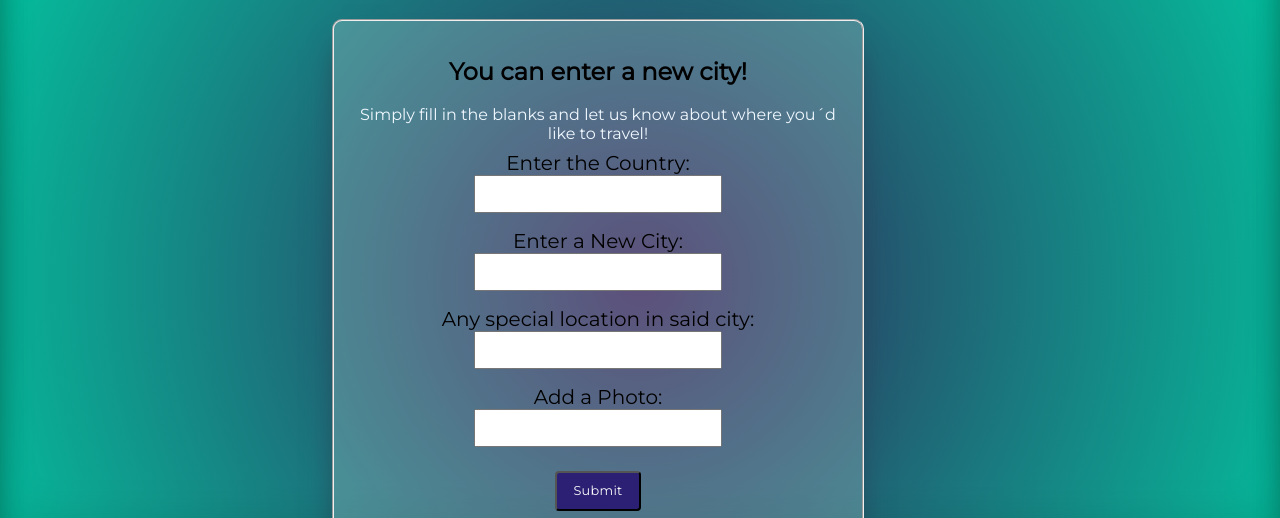
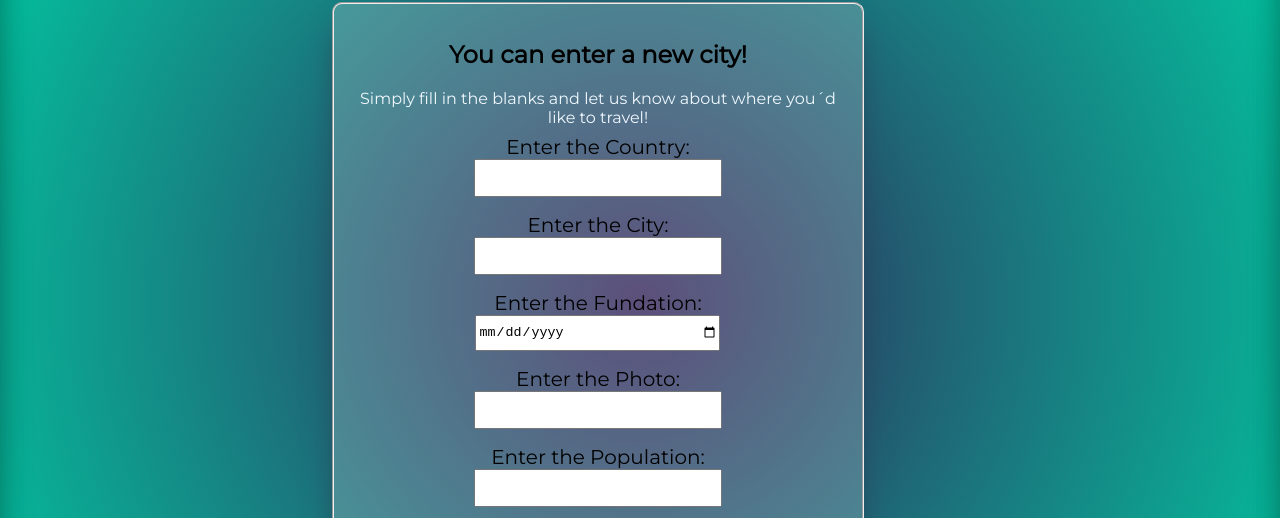
Before and after one commit to daniellfreelancer/mytinerary-pulpfiction, a React (Create React App) app: page /newCities in a window 1280 px wide. Shown: the part 282-800 px from the top of the page. Built offline with nearby package versions, Linux system fonts and the light colour scheme; a web font is replaced by a local one.

Commit message:
dinamic form

```diff
--- a/src/components/NewCityForm.jsx
+++ b/src/components/NewCityForm.jsx
@@ -2,6 +2,9 @@ import { React, useState } from "react";
 import "../styles/App.css";
 
 function NewCityForm() {
+
+    let arrayCities = []
+
     const [inputs, setInputs] = useState({});
 
     const handleChange = (newcity) => {
@@ -12,54 +15,75 @@ function NewCityForm() {
 
     const handleSubmit = (e) => {
         e.preventDefault();
-        console.log(inputs);
+        arrayCities.push(inputs)
+        console.log(arrayCities)
+        let inputForm = document.querySelector("#form-new-cities")
+        inputForm.reset()
     };
 
+    const arrayForm = [
+        {
+            id:"_country",
+            name: "Country",
+            type: "text",
+            value:""
+
+        },
+        {
+            id:"_city",
+            name: "City",
+            type: "text",
+            value:""
+
+        },
+        {
+            id:"_fundation",
+            name: "Fundation",
+            type: "date",
+            value:""
+
+        },
+        {
+            id:"_photo",
+            name: "Photo",
+            type: "url",
+            value:""
+
+        },
+        {
+            id:"_population",
+            name: "Population",
+            type: "number",
+            value:""
+
+        }
+
+
+    ]
+
+    const formView = (e) => {
+        return (
+            <label key={e.id}>
+            Enter the {e.name}: <br />
+                <input
+                    className="input-text"
+                    type={e.type}
+                    name={e.name}
+                    value={inputs.value}
+                    onChange={handleChange}
+                />
+            </label>
+        )
+    }
+
     return (
-        <form onSubmit={handleSubmit}>
+        <form id="form-new-cities" onSubmit={handleSubmit}>
             <fieldset>
                 <h2>You can enter a new city!</h2>
                 <p>Simply fill in the blanks and let us know about where you´d like to travel!</p>
-                <label>
-                    Enter the Country: <br />
-                    <input
-                        className="input-text"
-                        type="text"
-                        name="country"
-                        value={inputs.country || ""}
-                        onChange={handleChange}
-                    />
-                </label>
-                <label>
-                    Enter a New City: <br />
-                    <input
-                        className="input-text"
-                        type="text"
-                        name="new_city"
-                        value={inputs.cityname || ""}
-                        onChange={handleChange}
-                    />
-                </label>
-                <label>
-                    Any special location in said city: <br />
-                    <input
-                        className="input-text"
-                        type="text"
-                        name="place"
-                        value={inputs.place || ""}
-                        onChange={handleChange}
-                    />
-                </label>
-                <label>
-                    Add a Photo: <br />
-                    <input
-                        className="input-text"
-                        type="text"
-                        name="photo"
-                        value={inputs.photo || ""}
-                        onChange={handleChange}
-                    />
-                </label>
+                {
+                    arrayForm.map(formView)
+                }
                 <input className="input-submit" type="submit" />
             </fieldset>
         </form>
```
